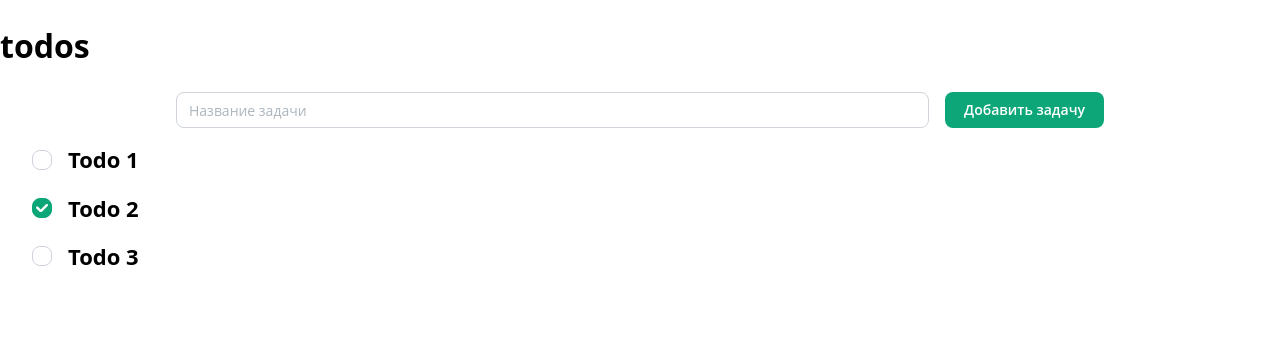
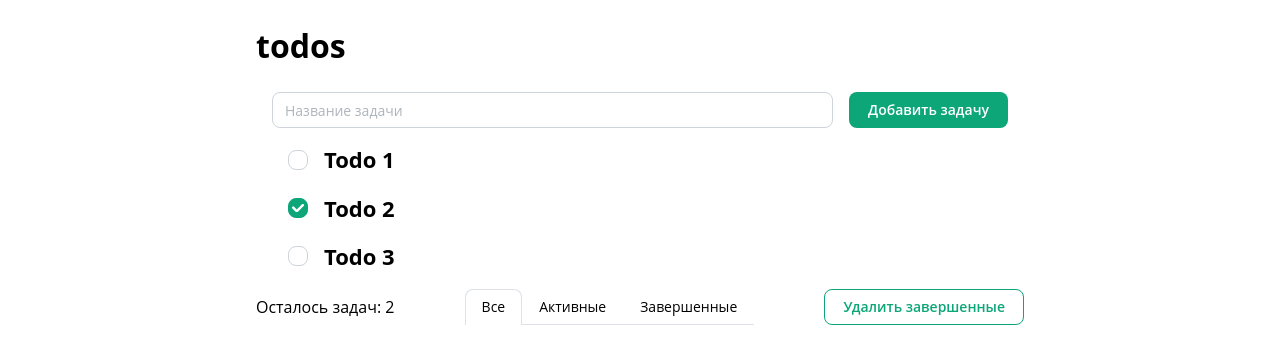
Before and after one commit to NadyaGus/todo_app, a React (Vite) app: page / in a window 1280 px wide. Shown: the top 364 px of the page. Built offline with nearby package versions, Linux system fonts and the light colour scheme.

Commit message:
feat: add navigation

```diff
--- a/src/App.tsx
+++ b/src/App.tsx
@@ -1,20 +1,56 @@
 import { type ReactElement, useState } from 'react';
+
+import { Container } from '@mantine/core';
+
+import type { Todo } from './types/todo';
 
 import { AddTodoForm } from './components/form';
 import { TodoList } from './components/list';
+import { Navigation } from './components/navigation/navigation';
 import { todosList } from './utils/todos-list';
 
 function App(): ReactElement {
-  const [list, setList] = useState(todosList);
+  const [list, setList] = useState<Todo[]>(todosList);
+  const [filter, setFilter] = useState<'active' | 'all' | 'completed'>('all');
+
   const addTodo = (title: string): void => {
     setList([...list, { completed: false, id: list.length + 1, title }]);
   };
 
+  const filterTodo = (filter: 'active' | 'all' | 'completed'): Todo[] => {
+    switch (filter) {
+      case 'active':
+        return list.filter((todo) => !todo.completed);
+      case 'completed':
+        return list.filter((todo) => todo.completed);
+      default:
+        return list;
+    }
+  };
+
+  const toggleTodo = (id: number): void => {
+    setList(
+      list.map((todo) => {
+        if (todo.id === id) {
+          return { ...todo, completed: !todo.completed };
+        }
+        return todo;
+      }),
+    );
+  };
+
+  const deleteCompleted = (): void => {
+    setList(list.filter((todo) => !todo.completed));
+  };
+
   return (
     <div className="App">
-      <h1>todos</h1>
-      <AddTodoForm addTodo={addTodo} />
-      <TodoList list={list} />
+      <Container maw={800}>
+        <h1>todos</h1>
+        <AddTodoForm addTodo={addTodo} />
+        <TodoList list={filterTodo(filter)} toggleTodo={toggleTodo} />
+        <Navigation deleteCompleted={deleteCompleted} filterTodo={setFilter} tasksCount={filterTodo('active').length} />
+      </Container>
     </div>
   );
 }
--- a/src/components/list/TodoList.tsx
+++ b/src/components/list/TodoList.tsx
@@ -6,7 +6,7 @@ import type { Todo } from '../../types/todo';
 
 import { Item } from '../item';
 
-export const TodoList = ({ list }: { list: Todo[] }): ReactElement => {
+export const TodoList = ({ list, toggleTodo }: { list: Todo[]; toggleTodo: (id: number) => void }): ReactElement => {
   return (
     <List listStyleType="none" m="md">
       {list.map((todo) => (
@@ -14,7 +14,7 @@ export const TodoList = ({ list }: { list: Todo[] }): ReactElement => {
           key={todo.id}
           todo={todo}
           toggleTodo={() => {
-            console.log(`Toggle ${todo.title}`);
+            toggleTodo(todo.id);
           }}
         />
       ))}
--- /dev/null
+++ b/src/components/navigation/navigation.tsx
@@ -0,0 +1,35 @@
+import type { ReactElement } from 'react';
+
+import { Button, Flex, Tabs, Text } from '@mantine/core';
+
+export const Navigation = ({
+  deleteCompleted,
+  filterTodo,
+  tasksCount,
+}: {
+  deleteCompleted: () => void;
+  filterTodo: (filter: 'active' | 'all' | 'completed') => void;
+  tasksCount: number;
+}): ReactElement => {
+  return (
+    <Flex align="center" justify="space-between">
+      <Text>{`Осталось задач: ${tasksCount}`}</Text>
+      <Tabs defaultValue="all" variant="outline">
+        <Tabs.List justify="center">
+          <Tabs.Tab onClick={() => filterTodo('all')} value="all">
+            Все
+          </Tabs.Tab>
+          <Tabs.Tab onClick={() => filterTodo('active')} value="active">
+            Активные
+          </Tabs.Tab>
+          <Tabs.Tab onClick={() => filterTodo('completed')} value="completed">
+            Завершенные
+          </Tabs.Tab>
+        </Tabs.List>
+      </Tabs>
+      <Button onClick={() => deleteCompleted()} variant="outline">
+        Удалить завершенные
+      </Button>
+    </Flex>
+  );
+};
```
Also changed, not shown: src/components/navigation/index.ts (added).
